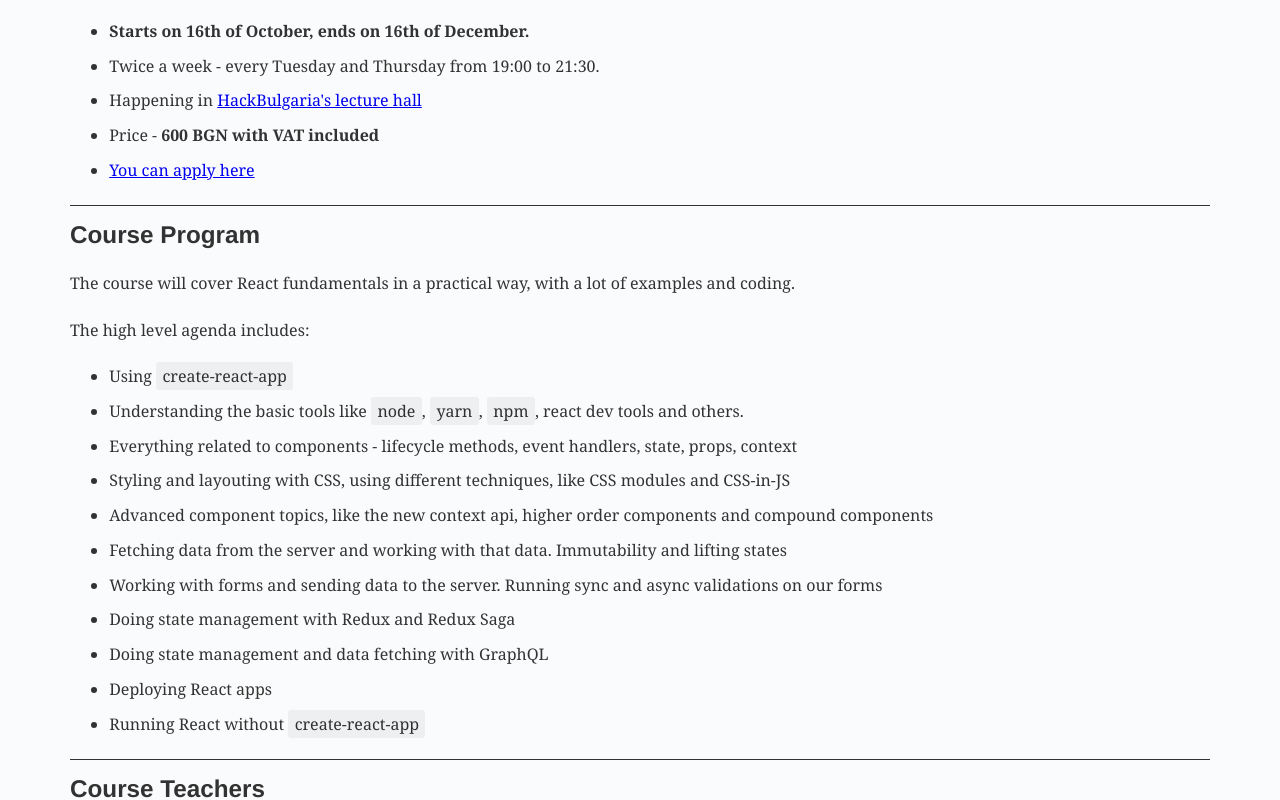
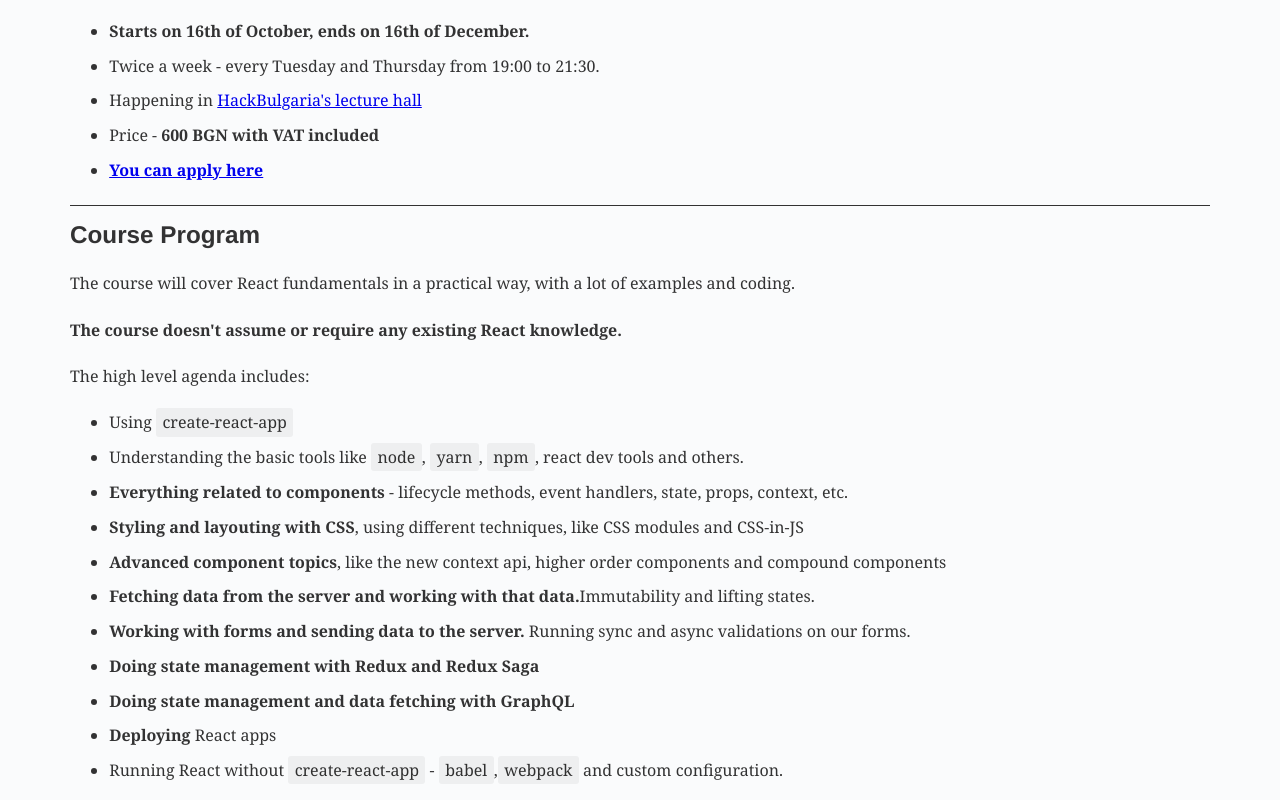
Before and after one commit to HackSoftware/react-course-website, a Gatsby site: page / in a window 1280 px wide. Shown: the part 153-953 px from the top of the page. Built offline with nearby package versions, Linux system fonts and the light colour scheme; Gatsby itself is replaced by a stand-in of ours.

Commit message:
Finishing touches

```diff
--- /dev/null
+++ b/src/components/ApplyHere/index.js
@@ -0,0 +1,12 @@
+import React from 'react';
+
+const FORM_URL =
+  'https://docs.google.com/forms/d/e/1FAIpQLSchcj7b7slun0027babtwZFJsd8EFcm_oi5eYNny4999Wr4jQ/viewform';
+
+export default () => {
+  return (
+    <a href={FORM_URL} target="_blank" rel="noopener noreferrer">
+      <strong>You can apply here</strong>
+    </a>
+  );
+};
--- a/src/components/Footer/index.js
+++ b/src/components/Footer/index.js
@@ -7,11 +7,14 @@
     <div className={styles.Footer}>
       <p>
         Made with{' '}
-        <a href="https://www.gatsbyjs.org/" target="_blank">
+        <a
+          href="https://www.gatsbyjs.org/"
+          target="_blank"
+          rel="noopener noreferrer">
           Gatsby
         </a>{' '}
         by{' '}
-        <a href="https://hacksoft.io" target="_blank">
+        <a href="https://hacksoft.io" target="_blank" rel="noopener noreferrer">
           HackSoft
         </a>
       </p>
--- a/src/pages/index.js
+++ b/src/pages/index.js
@@ -5,14 +5,12 @@
 import Container from '../components/Container';
 import Section from '../components/Section';
 import ReactLogo from '../components/ReactLogo';
+import ApplyHere from '../components/ApplyHere';
 import Teachers from '../components/Teachers';
 import Footer from '../components/Footer';
 
 import styles from './index.module.css';
 import './index.css';
-
-const FORM_URL =
-  'https://docs.google.com/forms/d/e/1FAIpQLSchcj7b7slun0027babtwZFJsd8EFcm_oi5eYNny4999Wr4jQ/viewform';
 
 const IndexPage = () => (
   <React.Fragment>
@@ -41,7 +39,8 @@
             Happening in{' '}
             <a
               href="https://www.google.com/maps/place/Hack+Bulgaria/@42.6477396,23.3825581,17z/data=!3m1!4b1!4m5!3m4!1s0x40aa86ed287d5e33:0x315f162015dedaa3!8m2!3d42.6477396!4d23.3847468"
-              target="_blank">
+              target="_blank"
+              rel="noopener noreferrer">
               HackBulgaria's lecture hall
             </a>
           </li>
@@ -49,9 +48,7 @@
             Price - <strong>600 BGN with VAT included</strong>
           </li>
           <li>
-            <a href={FORM_URL} target="_blank">
-              You can apply here
-            </a>
+            <ApplyHere />
           </li>
         </ul>
       </Section>
@@ -60,6 +57,12 @@
         <p>
           The course will cover React fundamentals in a practical way, with a
           lot of examples and coding.
+        </p>
+
+        <p>
+          <strong>
+            The course doesn't assume or require any existing React knowledge.
+          </strong>
         </p>
         <p>The high level agenda includes:</p>
         <ul className={styles.List}>
@@ -72,30 +75,42 @@
             others.
           </li>
           <li>
-            Everything related to components - lifecycle methods, event
-            handlers, state, props, context
+            <strong>Everything related to components</strong> - lifecycle
+            methods, event handlers, state, props, context, etc.
           </li>
           <li>
-            Styling and layouting with CSS, using different techniques, like CSS
-            modules and CSS-in-JS
+            <strong>Styling and layouting with CSS</strong>, using different
+            techniques, like CSS modules and CSS-in-JS
           </li>
           <li>
-            Advanced component topics, like the new context api, higher order
-            components and compound components
+            <strong>Advanced component topics</strong>, like the new context
+            api, higher order components and compound components
           </li>
           <li>
-            Fetching data from the server and working with that data.
-            Immutability and lifting states
+            <strong>
+              Fetching data from the server and working with that data.
+            </strong>
+            Immutability and lifting states.
           </li>
           <li>
-            Working with forms and sending data to the server. Running sync and
-            async validations on our forms
+            <strong>Working with forms and sending data to the server.</strong>{' '}
+            Running sync and async validations on our forms.
           </li>
-          <li>Doing state management with Redux and Redux Saga</li>
-          <li>Doing state management and data fetching with GraphQL</li>
-          <li>Deploying React apps</li>
           <li>
-            Running React without <Inline>create-react-app</Inline>
+            <strong>Doing state management with Redux and Redux Saga</strong>
+          </li>
+          <li>
+            <strong>
+              Doing state management and data fetching with GraphQL
+            </strong>
+          </li>
+          <li>
+            <strong>Deploying</strong> React apps
+          </li>
+          <li>
+            Running React without <Inline>create-react-app</Inline> -{' '}
+            <Inline>babel</Inline>,<Inline>webpack</Inline> and custom
+            configuration.
           </li>
         </ul>
       </Section>
@@ -110,9 +125,7 @@
           <strong>600 BGN with VAT included</strong>
         </p>
         <p>
-          <a href={FORM_URL} target="_blank">
-            You can apply here
-          </a>
+          <ApplyHere />
         </p>
 
         <p>
```
